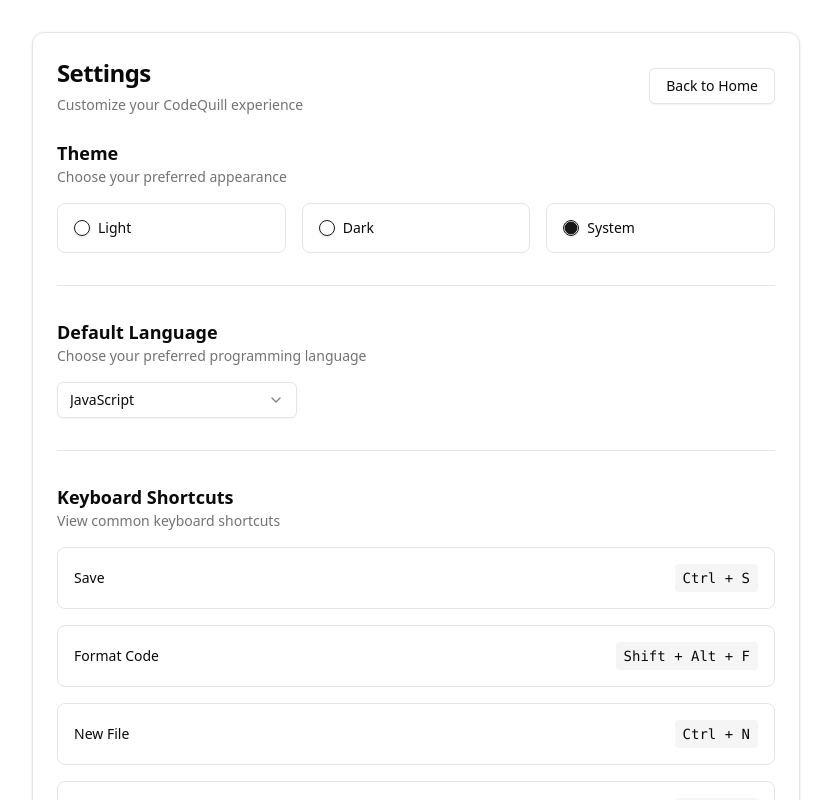
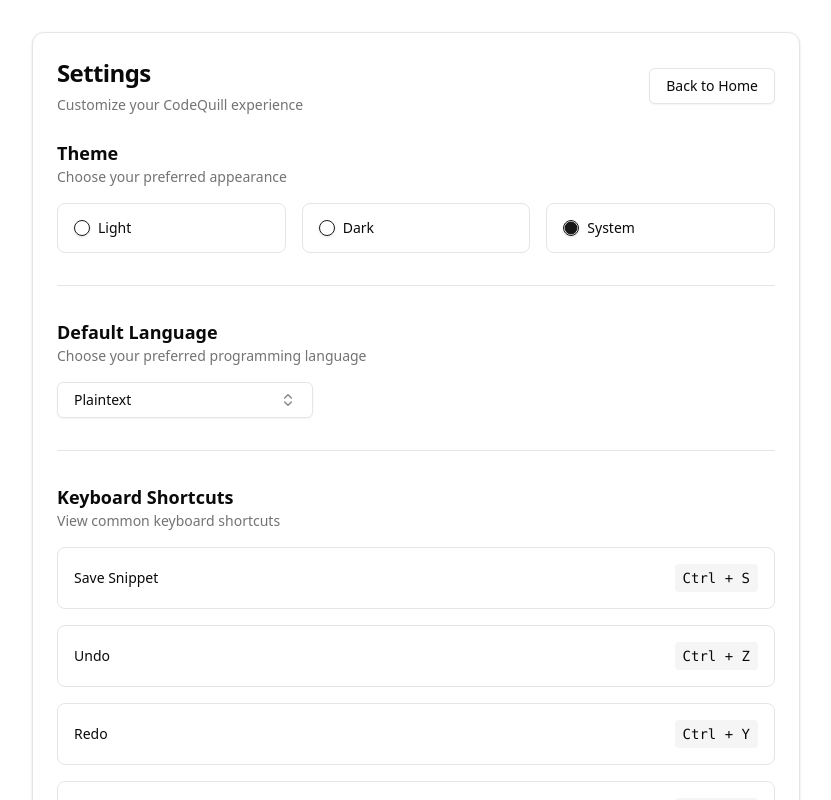
Before and after one commit to The-Best-Codes/codequill, a React (Vite) app: page /settings in a window 1280 px wide. Shown: the top 800 px of the page, without its empty margins (224-1055 px from the left). Built offline with nearby package versions, Linux system fonts and the light colour scheme.

Commit message:
update settings AGAIN

```diff
--- a/src/routes/settings/index.tsx
+++ b/src/routes/settings/index.tsx
@@ -1,3 +1,4 @@
+import supportedLanguages from "@/assets/supportedLanguages.json";
 import { Button } from "@/components/ui/button";
 import {
   Card,
@@ -6,16 +7,24 @@ import {
   CardHeader,
   CardTitle,
 } from "@/components/ui/card";
+import {
+  Command,
+  CommandEmpty,
+  CommandGroup,
+  CommandInput,
+  CommandItem,
+  CommandList,
+} from "@/components/ui/command";
 import { Label } from "@/components/ui/label";
+import {
+  Popover,
+  PopoverContent,
+  PopoverTrigger,
+} from "@/components/ui/popover";
 import { RadioGroup, RadioGroupItem } from "@/components/ui/radio-group";
-import {
-  Select,
-  SelectContent,
-  SelectItem,
-  SelectTrigger,
-  SelectValue,
-} from "@/components/ui/select";
 import { Separator } from "@/components/ui/separator";
+import { cn } from "@/lib/utils";
+import { Check, ChevronsUpDown } from "lucide-react";
 import { useTheme } from "next-themes";
 import { useState } from "react";
 import { useNavigate } from "react-router-dom";
@@ -23,7 +32,8 @@ import { useNavigate } from "react-router-dom";
 function Settings() {
   const navigate = useNavigate();
   const { theme, setTheme } = useTheme();
-  const [language, setLanguage] = useState("javascript");
+  const [language, setLanguage] = useState("plaintext");
+  const [open, setOpen] = useState(false);
 
   const handleBack = () => {
     navigate("/");
@@ -87,19 +97,51 @@ function Settings() {
                 Choose your preferred programming language
               </p>
             </div>
-            <Select value={language} onValueChange={setLanguage}>
-              <SelectTrigger className="w-full sm:w-[240px]">
-                <SelectValue placeholder="Select a language" />
-              </SelectTrigger>
-              <SelectContent>
-                <SelectItem value="javascript">JavaScript</SelectItem>
-                <SelectItem value="python">Python</SelectItem>
-                <SelectItem value="typescript">TypeScript</SelectItem>
-                <SelectItem value="java">Java</SelectItem>
-                <SelectItem value="go">Go</SelectItem>
-                <SelectItem value="rust">Rust</SelectItem>
-              </SelectContent>
-            </Select>
+            <Popover open={open} onOpenChange={setOpen}>
+              <PopoverTrigger asChild>
+                <Button
+                  variant="outline"
+                  role="combobox"
+                  aria-expanded={open}
+                  className="w-64 justify-between"
+                >
+                  {supportedLanguages.find((l) => l.id === language)?.name ||
+                    "Select language..."}
+                  <ChevronsUpDown className="opacity-50" />
+                </Button>
+              </PopoverTrigger>
+              <PopoverContent className="w-full p-0">
+                <Command>
+                  <CommandInput
+                    placeholder="Search language..."
+                    className="h-9"
+                  />
+                  <CommandList>
+                    <CommandEmpty>No language found.</CommandEmpty>
+                    <CommandGroup>
+                      {supportedLanguages.map((l) => (
+                        <CommandItem
+                          key={l.id}
+                          value={l.id}
+                          onSelect={(currentValue) => {
+                            setLanguage(currentValue);
+                            setOpen(false);
+                          }}
+                        >
+                          {l.name}
+                          <Check
+                            className={cn(
+                              "ml-auto",
+                              language === l.id ? "opacity-100" : "opacity-0",
+                            )}
+                          />
+                        </CommandItem>
+                      ))}
+                    </CommandGroup>
+                  </CommandList>
+                </Command>
+              </PopoverContent>
+            </Popover>
           </div>
 
           <Separator />
@@ -114,10 +156,13 @@ function Settings() {
             </div>
             <div className="grid gap-4">
               {[
-                { label: "Save", shortcut: "Ctrl + S" },
-                { label: "Format Code", shortcut: "Shift + Alt + F" },
-                { label: "New File", shortcut: "Ctrl + N" },
-                { label: "Open File", shortcut: "Ctrl + O" },
+                { label: "Save Snippet", shortcut: "Ctrl + S" },
+                { label: "Undo", shortcut: "Ctrl + Z" },
+                { label: "Redo", shortcut: "Ctrl + Y" },
+                { label: "Toggle Sidebar", shortcut: "Ctrl + B" },
+                { label: "Format Code", shortcut: "Ctrl + Shift + I" },
+                { label: "Search Snippets", shortcut: "Ctrl + K" },
+                { label: "Preview Code", shortcut: "Ctrl + P" },
               ].map(({ label, shortcut }) => (
                 <div
                   key={label}
```
